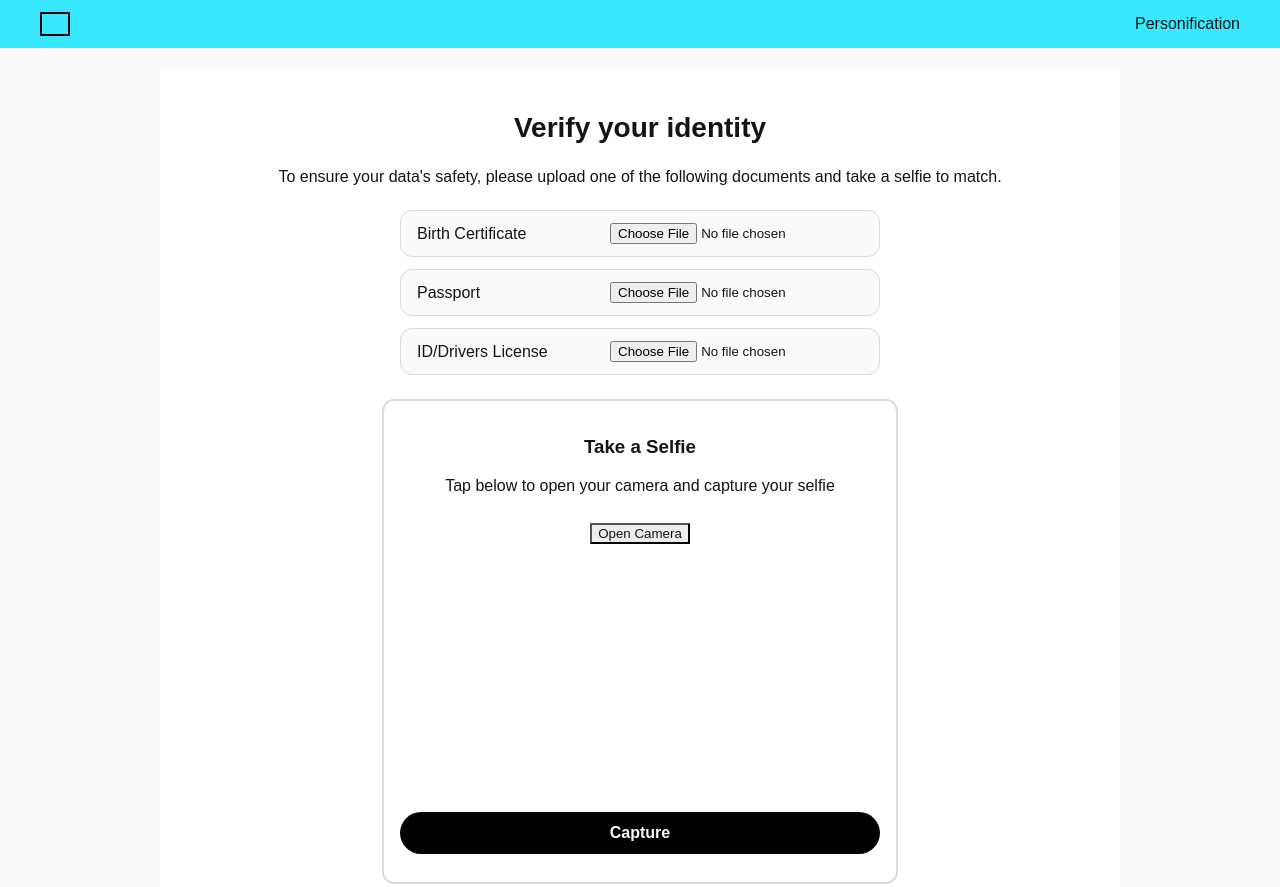
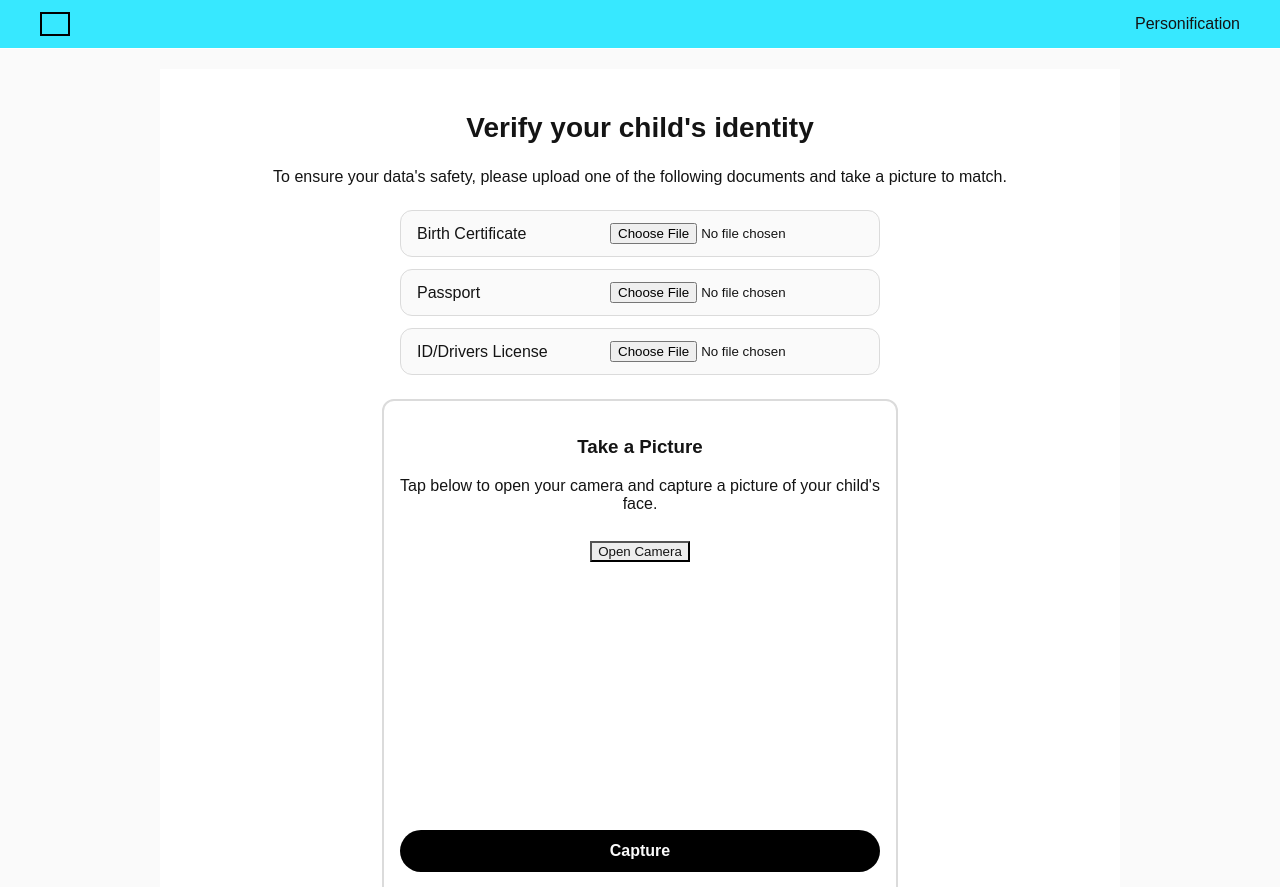
Before and after one commit to dano0014/Personification, a website: page public/child-selfie.html in a window 1280 px wide. Shown: the top 887 px of the page. Drawn offline with Linux system fonts and the light colour scheme.

Commit message:
small tweaks and documented frontend

```diff
--- a/public/child-selfie.html
+++ b/public/child-selfie.html
@@ -19,8 +19,8 @@
 
   <div class="auth-wrapper">
     <div class="auth-card">
-      <h2 class="auth-title">Verify your identity</h2>
-      <p class="auth-subtext">To ensure your data's safety, please upload one of the following documents and take a selfie to match.</p>
+      <h2 class="auth-title">Verify your child's identity</h2>
+      <p class="auth-subtext">To ensure your data's safety, please upload one of the following documents and take a picture to match.</p>
 
       <div class="upload-section">
         <div class="upload-row">
@@ -38,8 +38,8 @@
       </div>
 
       <div class="camera-box">
-        <h3>Take a Selfie</h3>
-        <p>Tap below to open your camera and capture your selfie</p>
+        <h3>Take a Picture</h3>
+        <p>Tap below to open your camera and capture a picture of your child's face.</p>
         <button id="open-camera" class="secondary-button">Open Camera</button>
         <video id="video" autoplay playsinline></video>
         <canvas id="canvas" hidden></canvas>
--- a/public/data/users.json
+++ b/public/data/users.json
@@ -28,7 +28,10 @@
           "YouTube",
           "Google"
         ],
-        "playlistIds": ["playlist1", "playlist2"]
+        "playlistIds": [
+          "playlist1",
+          "playlist2"
+        ]
       }
     ]
   }
```
Also changed, not shown: README.md.
